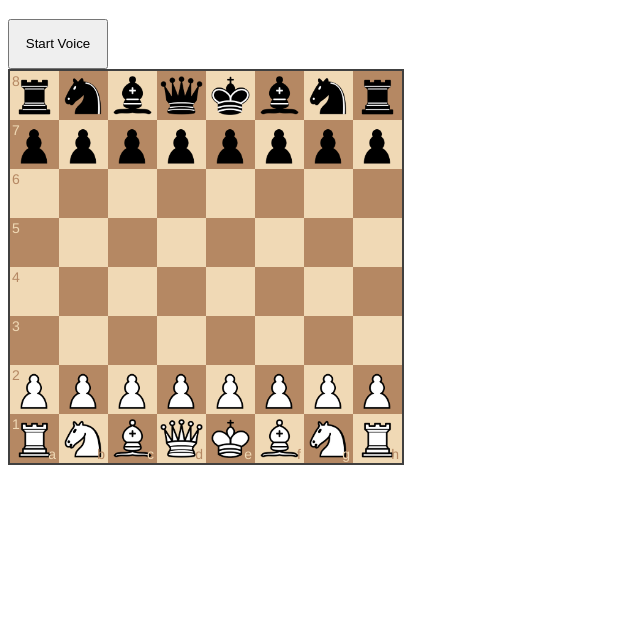
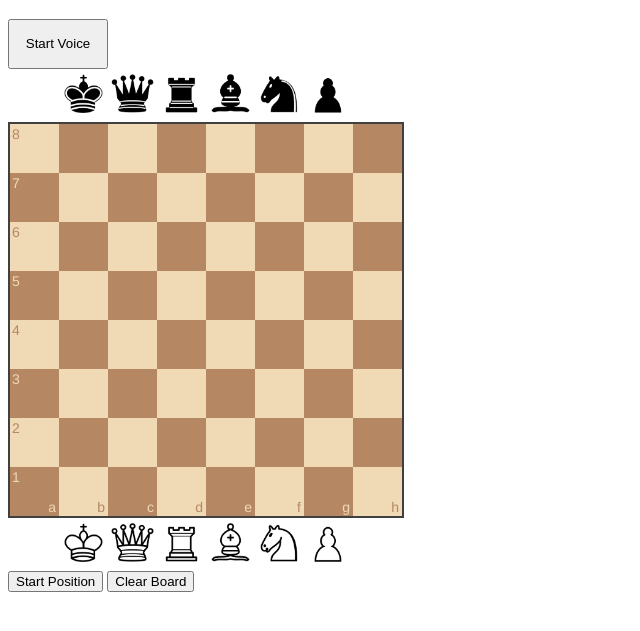
Before and after one commit to ShimraHazmi/423ChessNUIGame, a website with bundled scripts: page index.html in a window 1280 px wide. Shown: the part 61-692 px from the top of the page, without its empty margins (0-640 px from the left). Built offline with nearby package versions, Linux system fonts and the light colour scheme; files whose address does not match are found by name.

Commit message:
start/clear buttons added, movable pieces added

```diff
--- a/index.html
+++ b/index.html
@@ -12,7 +12,9 @@
   <h1>Chess NUI Project</h1>
   <button id="start" style="width: 100px; height: 50px;">Start Voice</button>
 
-  <div id="board1" style="width: 400px"></div>
+  <div id="board2" style="width: 400px"></div>
+  <button id="startBtn">Start Position</button>
+  <button id="clearBtn">Clear Board</button>
 
   <script src="https://code.jquery.com/jquery-3.6.0.min.js"></script>
   <script src="./src/chessboardjs-1.0.0/js/chessboard-1.0.0.min.js"></script>
--- a/src/main.js
+++ b/src/main.js
@@ -4,9 +4,12 @@ document.getElementById("start").onclick = () => {
   startListening();
 };
 
-var board1 = Chessboard('board1', 'start');
+var board2 = Chessboard('board2', {
+  draggable: true,
+  dropOffBoard: 'trash',
+  sparePieces: true,
+  pieceTheme: './src/chessboardjs-1.0.0/img/chesspieces/wikipedia/{piece}.png'
+})
 
-var board1 = Chessboard('board1', {
-  position: 'start',
-  pieceTheme: './src/chessboardjs-1.0.0/img/chesspieces/wikipedia/{piece}.png'
-});
+$('#startBtn').on('click', board2.start)
+$('#clearBtn').on('click', board2.clear)
```
